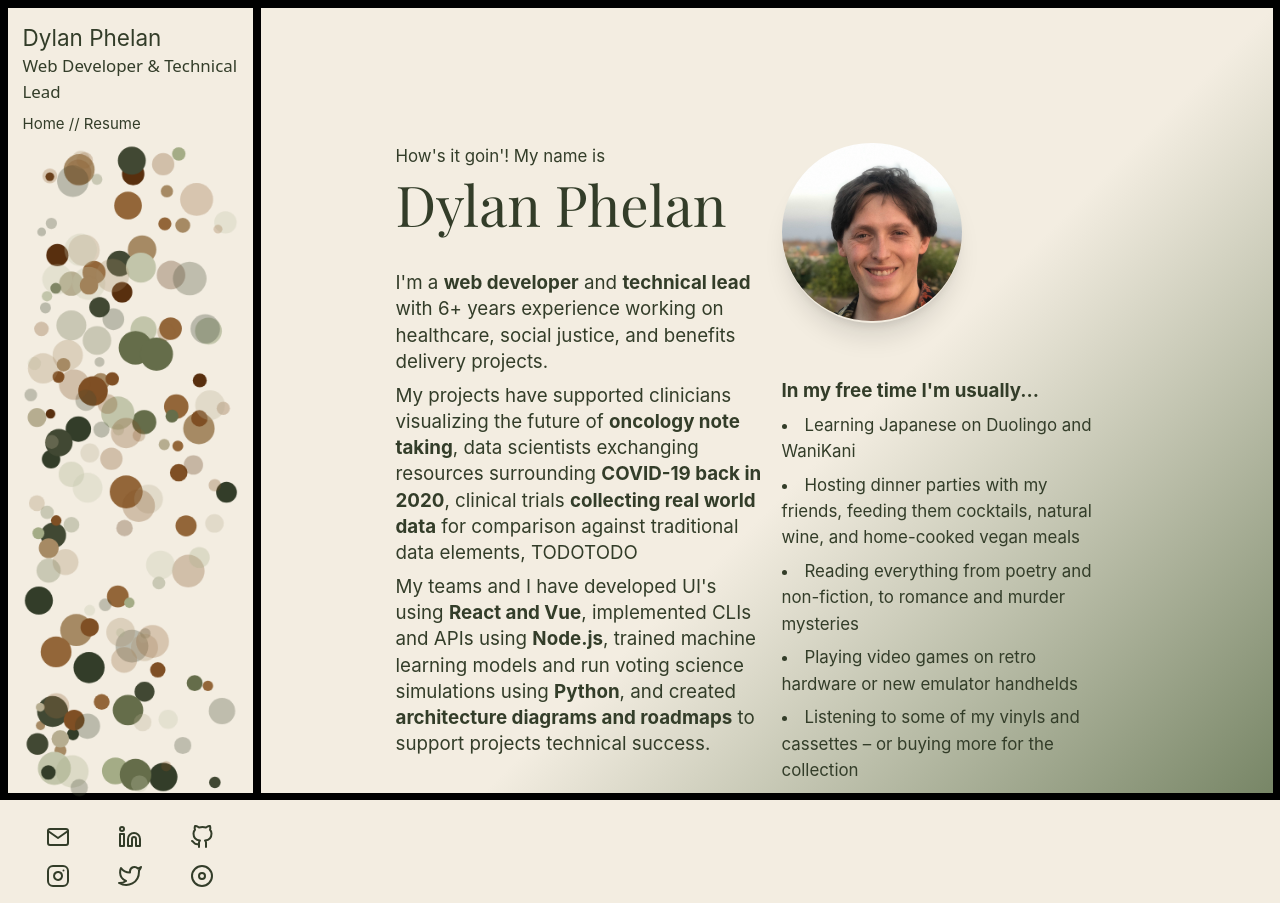
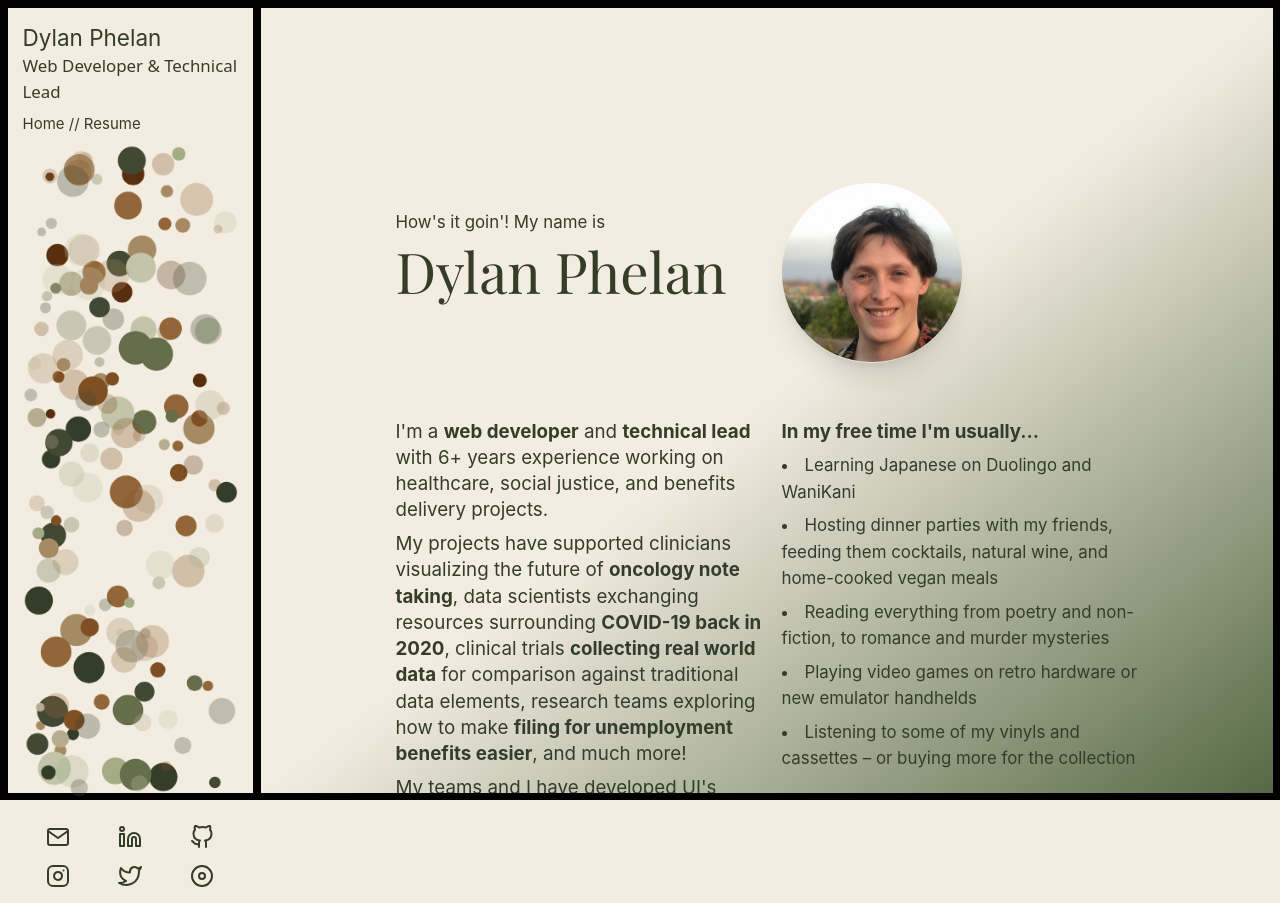
Before and after one commit to Dtphelan1/dtphelan1.github.io, a Next.js app: page / in a window 1280 px wide. Built offline with nearby package versions, Linux system fonts and the light colour scheme.

Commit message:
inital layout for homepage done

```diff
--- a/pages/index.js
+++ b/pages/index.js
@@ -7,18 +7,20 @@ import styles from "../styles/Home.module.css";
 
 export default function Index() {
   return (
-    <PageFadeWrapper>
+    <PageFadeWrapper className="bg-gradient-to-br from-neutral-main via-neutral-main to-primary-light">
       <div
         id={styles["homepage"]}
-        className="p-36 relative bg-gradient-to-br from-neutral-main via-neutral-main to-primary-light"
+        className="p-8 lg:p-36 min-h-full max-w-screen-xl mx-auto relative"
       >
-        <div id={styles["homepage-intro"]} className="text-xl ">
+        <div id={styles["homepage-intro"]} className="text-xl  self-center">
           <h1 className="mb-10">
             <span className="text-lg block mb-2">
               How's it goin'! My name is{" "}
             </span>
             <span className="text-6xl block font-serif ">Dylan Phelan</span>
           </h1>
+        </div>
+        <div id={styles["homepage-about"]} className="text-xl ">
           <p className="mb-2">
             I'm a <span className="font-bold">web developer</span> and{" "}
             <span className="font-bold">technical lead</span> with 6+ years
@@ -31,7 +33,12 @@ export default function Index() {
             scientists exchanging resources surrounding{" "}
             <span className="font-bold">COVID-19 back in 2020</span>, clinical
             trials <span className="font-bold">collecting real world data</span>{" "}
-            for comparison against traditional data elements, TODOTODO
+            for comparison against traditional data elements, research teams
+            exploring how to make{" "}
+            <span className="font-bold">
+              filing for unemployment benefits easier
+            </span>
+            , and much more!
           </p>
           <p>
             My teams and I have developed UI's using{" "}
@@ -44,7 +51,11 @@ export default function Index() {
             </span>{" "}
             to support projects technical success.
           </p>
-          <div className="flex flex-wrap flex-col mt-8">
+        </div>
+        <div
+          id={styles["homepage-button"]}
+          className="flex flex-wrap flex-col mt-8"
+        >
           <div className="basis-1/2">
             <Link href="/resume">
               <button className="text-xl my-4 border-2 border-primary rounded p-4">
@@ -53,10 +64,9 @@ export default function Index() {
             </Link>
           </div>
         </div>
-        </div>
         <div
           id={styles["homepage-headshot"]}
-          className="w-48 h-48  shadow-xl rounded-full"
+          className="w-32 h-32 md:w-48 md:h-48 self-center shadow-xl rounded-full"
         >
           <Image
             src={headshot}
@@ -64,8 +74,7 @@ export default function Index() {
             alt="A photo of Dylan, taken in 2019 from a rooftop restaurant in Morocco. Pictured with medium length brown hair, slightly disheveled and parted on the viewer's right, is a wide-smiling, green-eye squinting Dylan wearing a black floral-print collared shirt. The image is neck-up, and the shirt is barely visible in the crop. A portrait style photo, the head makes way to slightly blurred shrubbery, offering a verdant contrast to the subject's peach-toned skin. Further in the photo's background we see the Old Town of Morocco stretch to the horizon, beige and reddish-brown buildings carrying our eyes to the gray-blue sky behind up."
           />
         </div>
-
-        <p id={styles["homepage-personal-about"]} className="text-xl mr-16">
+        <p id={styles["homepage-personal-about"]} className="text-xl max-w-md">
           <h2 className="text-xl font-bold">
             In my free time I'm usually...
             {/* <hr className="w-full border-primary pb-4  pr-" /> */}
--- a/styles/Home.module.css
+++ b/styles/Home.module.css
@@ -2,30 +2,39 @@
   display: grid;
   gap: 1rem;
   grid-template-columns: 100%;
+  grid-template-columns: 50% 50%;
   /* grid-template-rows: 30% 70%; */
   grid-template-areas:
-    "📸"
-    "🚨"
-    "🎶";
+    "👋 📸"
+    "📖 📖"
+    "🎶 🎶"
+    "🔘 🔘";
 }
-@media (min-width: 640px) {
+@media (min-width: 1024px) {
   #homepage {
     display: grid;
     gap: 1rem;
     grid-template-columns: 50% 50%;
     grid-template-rows: 30% 70%;
     grid-template-areas:
-      "🚨 📸"
-      "🚨 🎶";
+      "👋 📸"
+      "📖 🎶"
+      "🔘 🎶";
   }
 }
 
 #homepage-intro {
-  grid-area: 🚨;
+  grid-area: 👋;
+}
+#homepage-about {
+  grid-area: 📖;
 }
 #homepage-headshot {
   grid-area: 📸;
 }
-#homepage-profession-about {
+#homepage-personal-about {
   grid-area: 🎶;
 }
+#homepage-button {
+  grid-area: 🔘;
+}
```
Lines whose indentation alone changed are shown as unchanged.
